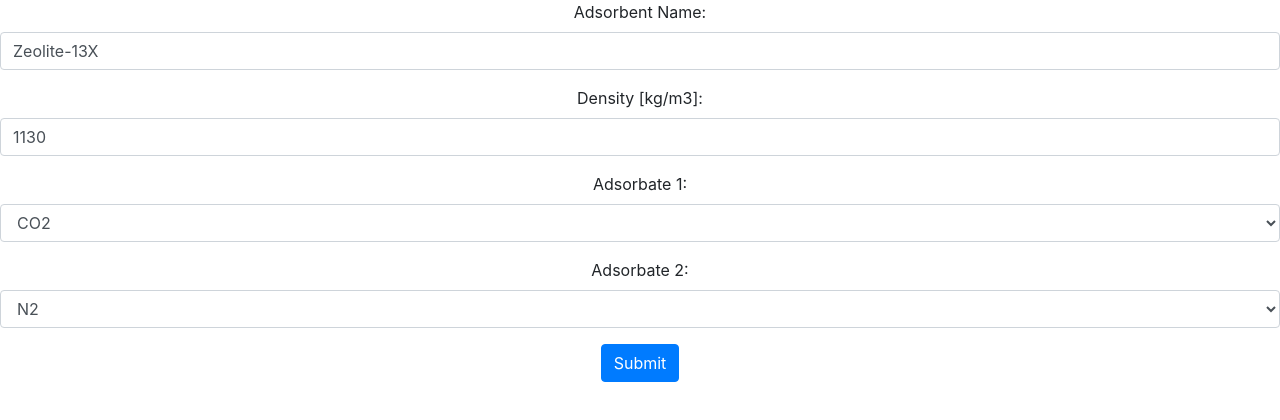
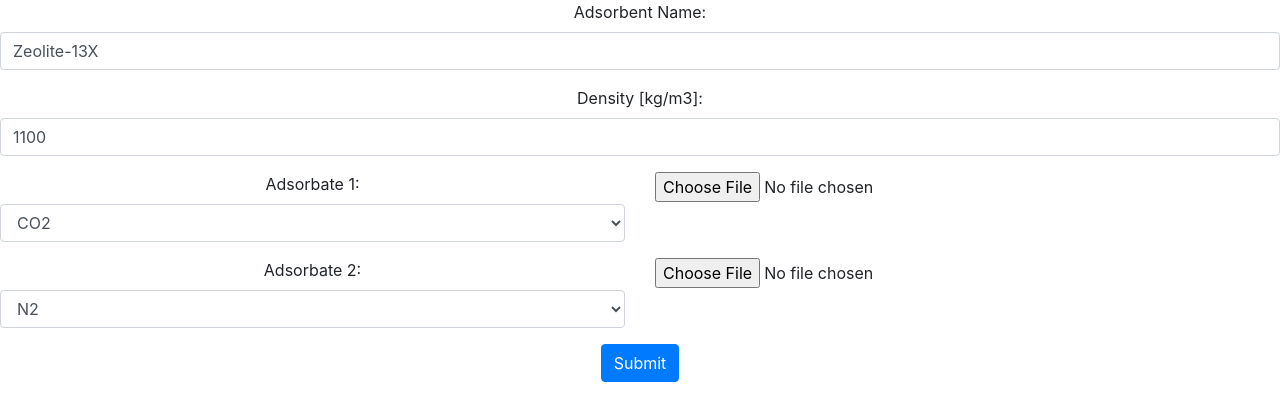
Before and after one commit to vishalbalashankar/isotherm_fitting_tool, a React (Create React App) app in the folder react-frontend/: page / in a window 1280 px wide. Shown: the top 420 px of the page. Built offline with nearby package versions, Linux system fonts and the light colour scheme; the HTML template or start-up script is replaced by a standard one.

Commit message:
Include upload file option

```diff
--- a/react-frontend/src/component/NameForm.js
+++ b/react-frontend/src/component/NameForm.js
@@ -1,14 +1,14 @@
 import React from 'react'
 import 'bootstrap/dist/css/bootstrap.min.css'
-import {Form, Button} from 'react-bootstrap'
-
+import {Form, Row, Col, Button} from 'react-bootstrap'
+import './myStyles.css'
 class NameForm extends React.Component {
     constructor(props) {
         super(props)
 
         this.state = {
             adsname: 'Zeolite-13X',
-            density: '1130',
+            density: '1100',
             adsb1: 'co2',
             adsb2: 'n2'
         }
@@ -45,6 +45,8 @@ class NameForm extends React.Component {
                         step='100'
                     />
                 </Form.Group>
+                <Row>
+                <Col>
                 <Form.Group>
                     <Form.Label>Adsorbate 1: </Form.Label>
                     <Form.Control
@@ -59,6 +61,19 @@ class NameForm extends React.Component {
                         <option value="ar">Ar</option>
                     </Form.Control>
                 </Form.Group>
+                </Col>
+                <Col>
+                <Form.Group>
+                    <Form.File
+                        className="position-relative"
+                        required
+                        name="file"
+                    />
+                </Form.Group>
+                </Col>
+                </Row>
+                <Row>
+                <Col>
                 <Form.Group>
                     <Form.Label>Adsorbate 2: </Form.Label>
                     <Form.Control
@@ -73,8 +88,20 @@ class NameForm extends React.Component {
                         <option value="ar">Ar</option>
                     </Form.Control>
                 </Form.Group>
-
+                </Col>
+                <Col>
+                <Form.Group>
+                    <Form.File
+                        className="position-relative"
+                        required
+                        name="file"
+                    />
+                </Form.Group>
+                </Col>
+                </Row>
+                <Form.Group>
                 <Button type='submit'>Submit</Button>
+                </Form.Group>
             </Form>
         )
     }
--- /dev/null
+++ b/react-frontend/src/component/myStyles.css
@@ -0,0 +1,5 @@
+
+
+.form-horizontal{
+    text-align: left;
+}
```
